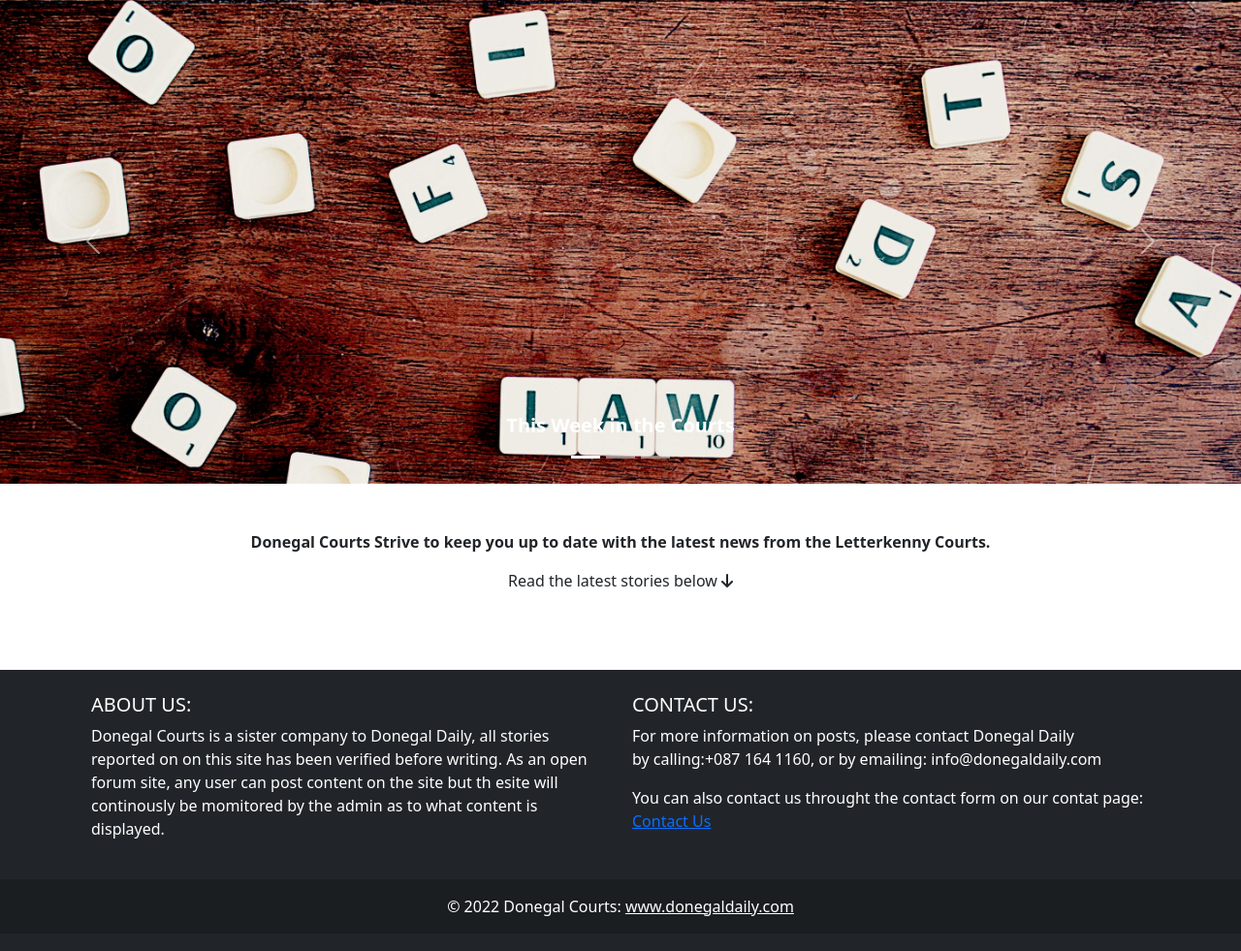
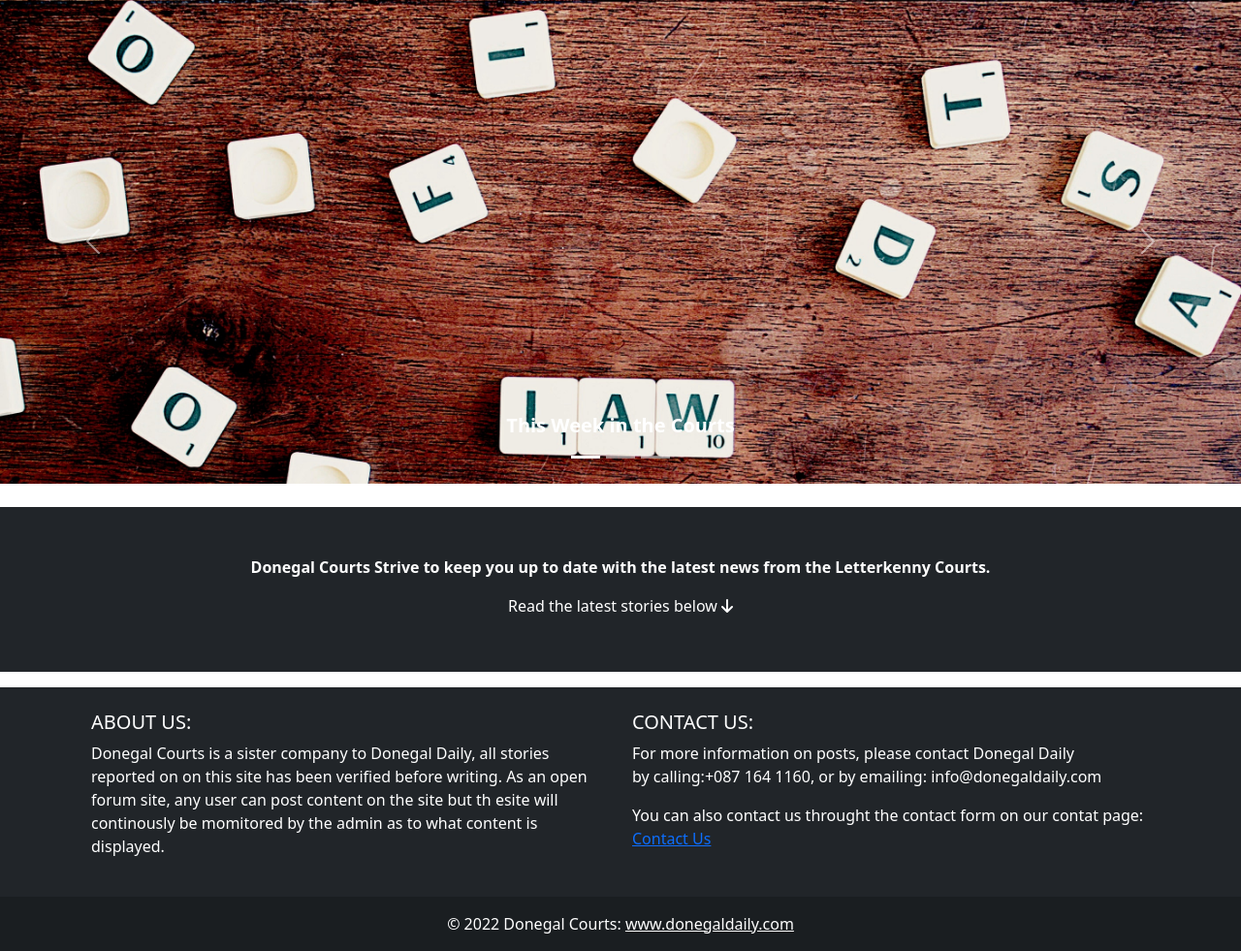
Before and after one commit to MeganNyhan/CI_PP4_Donegal_Courts, a Django app: template templates/home.html in a window 1280 px wide. Shown: the part 77-1058 px from the top of the page at 97% size. Before the commit the page ends 1022 px from the top, so only its background shows below. Run offline with Django 3.2, Linux system fonts and the light colour scheme; the template is opened without the code that fills it, so the values that code supplies are empty; some libraries are stand-ins or nearby versions.

Commit message:
style intro paragraph to blog

```diff
--- a/static/style.css
+++ b/static/style.css
@@ -226,3 +226,8 @@ body {
     height: 500px;
     width: 100%;
 }
+
+.intro{
+    padding-top:50px;
+    padding-bottom:40px;
+}
--- a/templates/home.html
+++ b/templates/home.html
@@ -35,13 +35,14 @@
     <span class="visually-hidden">Next</span>
   </button>
 </div>
+<br/>
 <!-- End of Slider -->
-<br/><br/>
-<div class="intro">
-  <p class="text-center"> <strong>Donegal Courts Strive to keep you up to date with the latest news from the Letterkenny Courts.</strong></p>
-  <p class="text-center"> Read the latest stories below    <i class="fa-solid fa-arrow-down"></i></i></p>
+<div class="intro-block">
+<div class="intro bg-dark">
+  <p class="text-center text-white"> <strong>Donegal Courts Strive to keep you up to date with the latest news from the Letterkenny Courts.</strong></p>
+  <p class="text-center text-white"> Read the latest stories below    <i class="fa-solid fa-arrow-down"></i></i></p>
 </div>
-<br/><br/>
+</div>
 <div class="col-12 mt-3 left">
        <div class="row">
          {% for post in post_list %}
```
